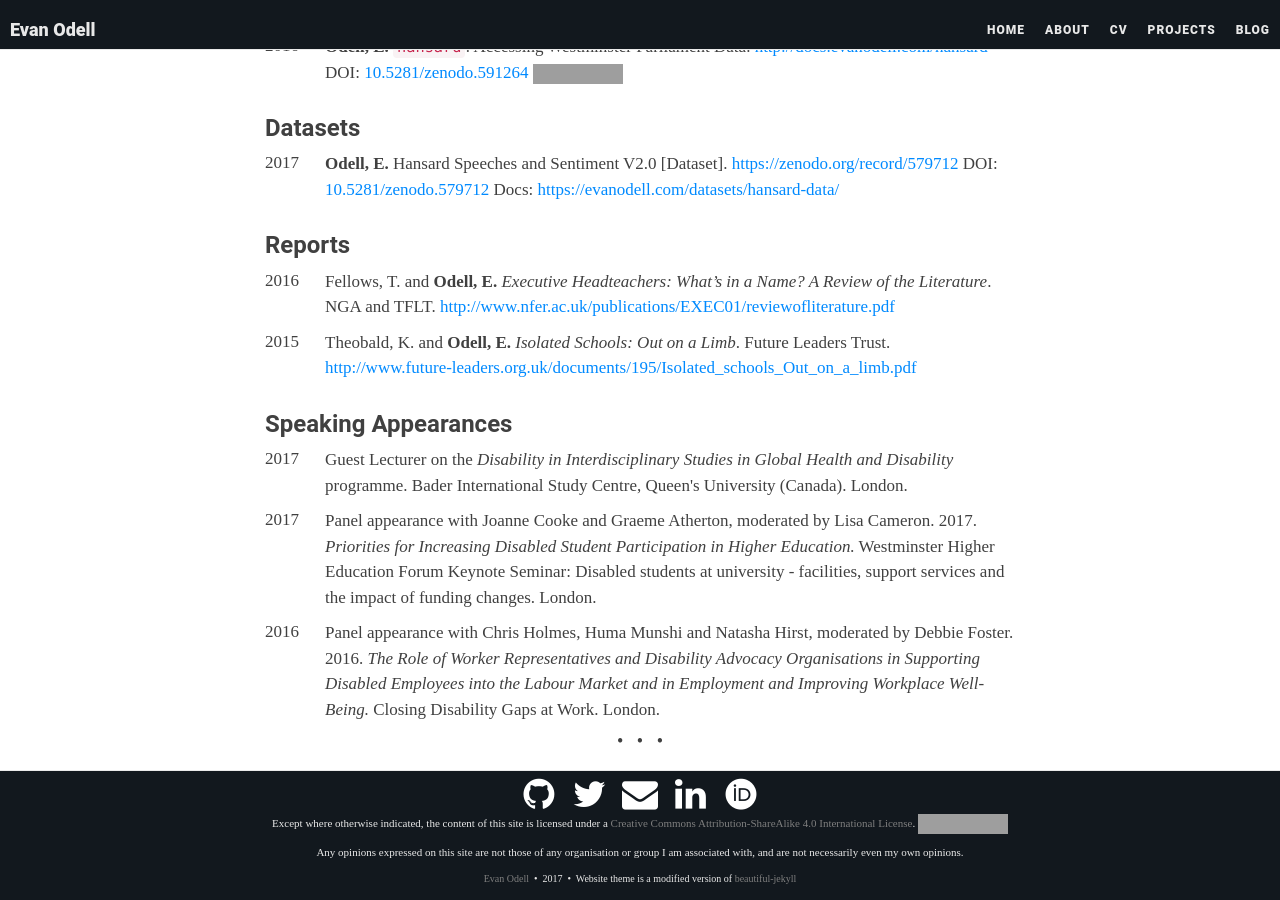
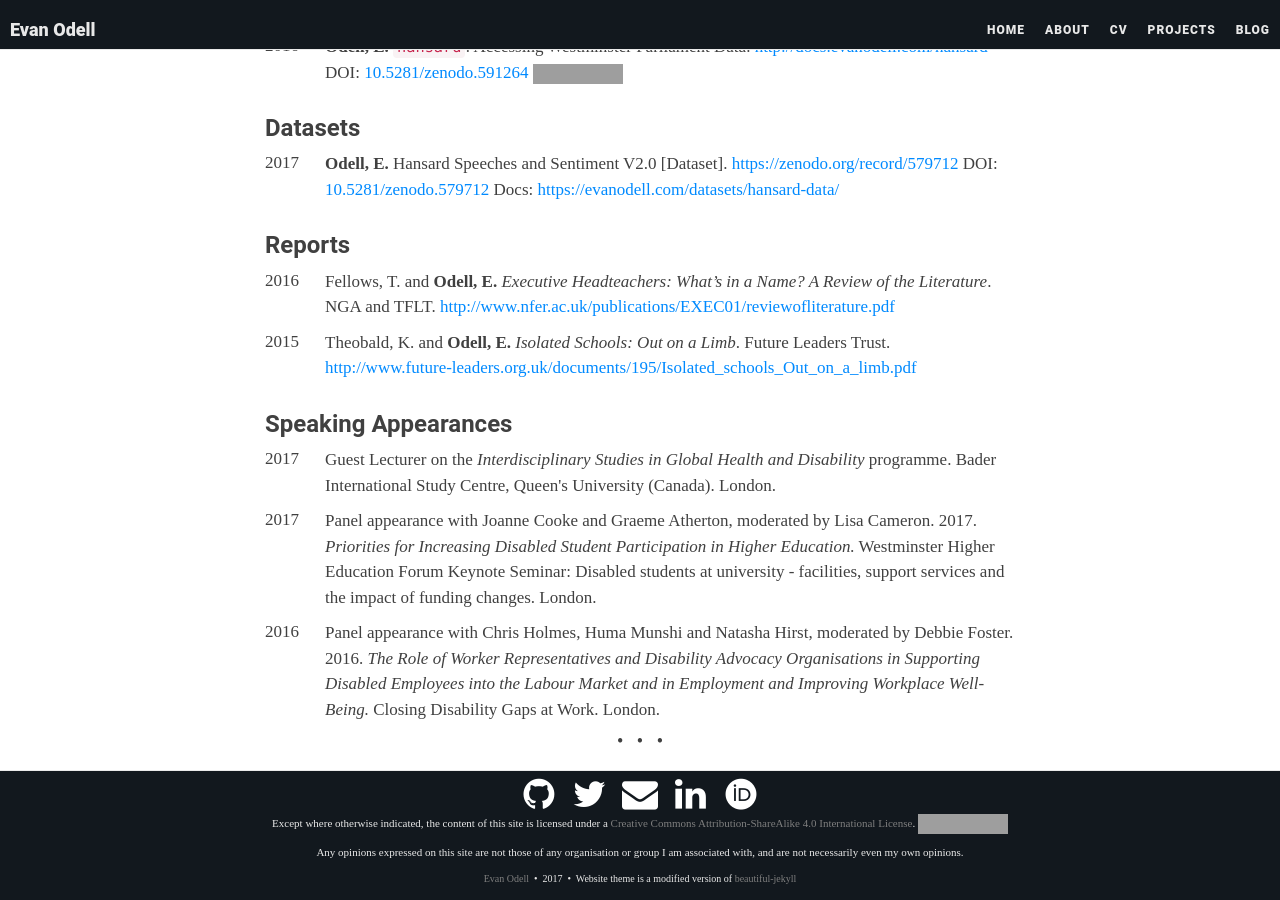
Before and after one commit to evanodell/evanodell.com, a Jekyll site: the page built from cv.md, in a window 1280 px wide and 900 px high, scrolled down 1855 px. Built offline with Jekyll 4.4.1, drawn with Linux system fonts in a browser that asks for light colours; nearby versions of some CDN libraries; some web fonts are replaced; grey boxes are pictures that could not be loaded.

Commit message:
cv wording change

```diff
--- a/cv.md
+++ b/cv.md
@@ -126,7 +126,7 @@
 
 <div class="cvwrapper">
   <div class="cvsidebar">2017</div>
-    <div class="cvcontent"><p>Guest Lecturer on the <em>Disability in Interdisciplinary Studies in Global Health and Disability</em> programme. Bader International Study Centre, Queen's University (Canada). London.</p></div>
+    <div class="cvcontent"><p>Guest Lecturer on the <em>Interdisciplinary Studies in Global Health and Disability</em> programme. Bader International Study Centre, Queen's University (Canada). London.</p></div>
   <div class="cvcleared"></div>
   <div class="cvsidebar">2017</div>
     <div class="cvcontent"><p>Panel appearance with Joanne Cooke and Graeme Atherton, moderated by Lisa Cameron. 2017. <em>Priorities for Increasing Disabled Student Participation in Higher Education.</em> Westminster Higher Education Forum Keynote Seminar: Disabled students at university - facilities, support services and the impact of funding changes. London.</p></div>
```
Also changed, not shown: 1 other file.
